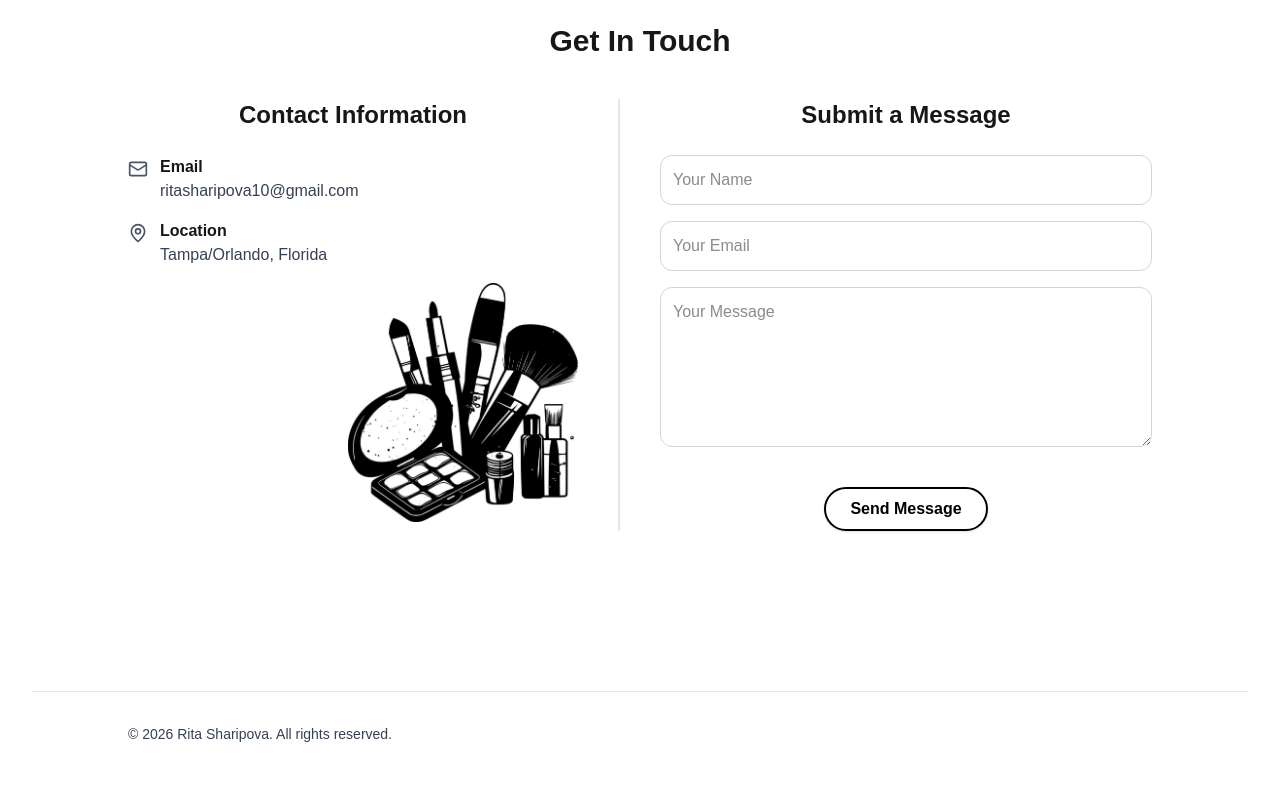
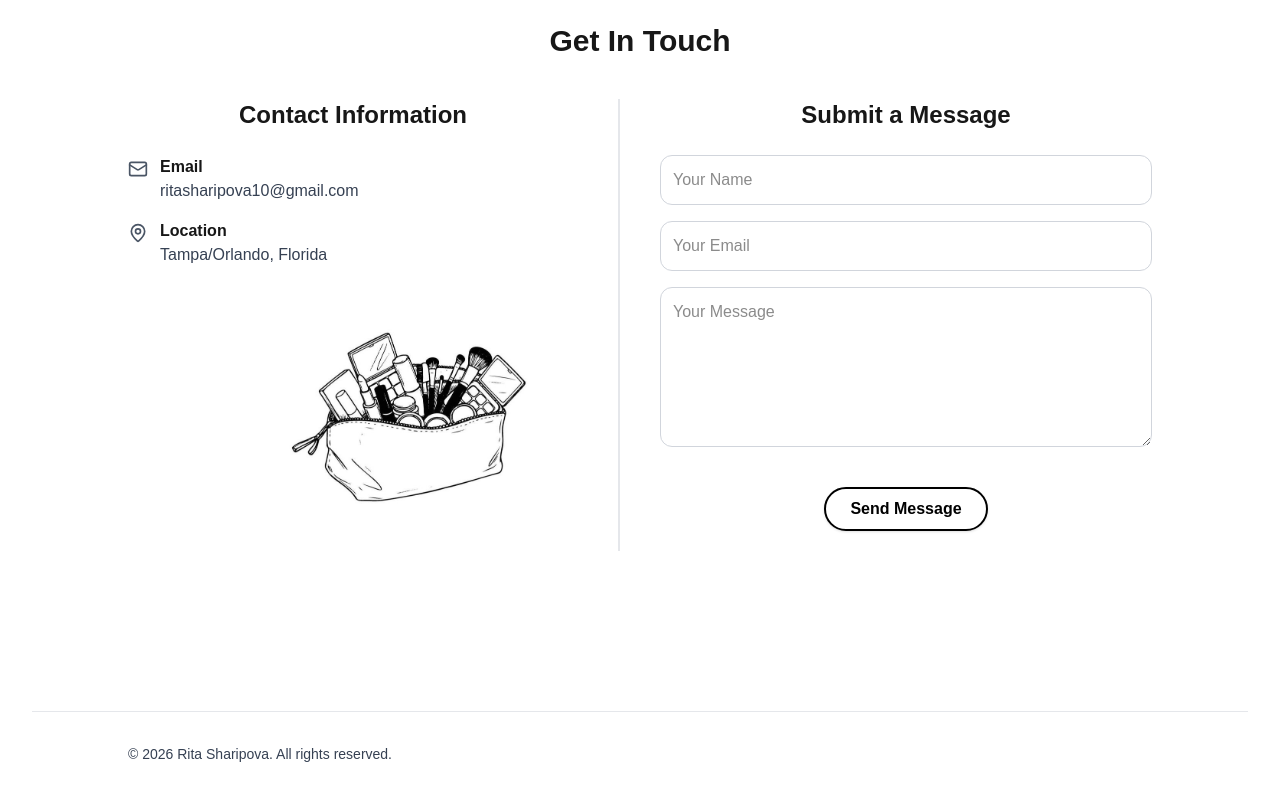
Before and after one commit to SharipovaRi/beauty_product_success_predictor, a Next.js app in the folder frontend/: page / in a window 1280 px wide. Shown: the part 1335-2135 px from the top of the page. Built offline with nearby package versions, Linux system fonts and the light colour scheme.

Commit message:
update picture

```diff
--- a/frontend/app/page.tsx
+++ b/frontend/app/page.tsx
@@ -1038,12 +1038,12 @@ async function handleContactSubmit() {
                     </p>
                   </div>
                 </div>
-                 <div className="flex justify-center pl-55">
+                 <div className="flex justify-center pl-30">
                     <Image
-                      src="/images/makeup.jpg"
+                      src="/images/makeup_collection.jpg"
                       alt="Makeup"
-                      width={260}
-                      height={200}
+                      width={300}
+                      height={300}
                       className="object-contain"
                     />
                   </div>
```
Also changed, not shown: frontend/public/images/makeup.jpg (deleted), frontend/public/images/makeup_collection.jpg (added).
